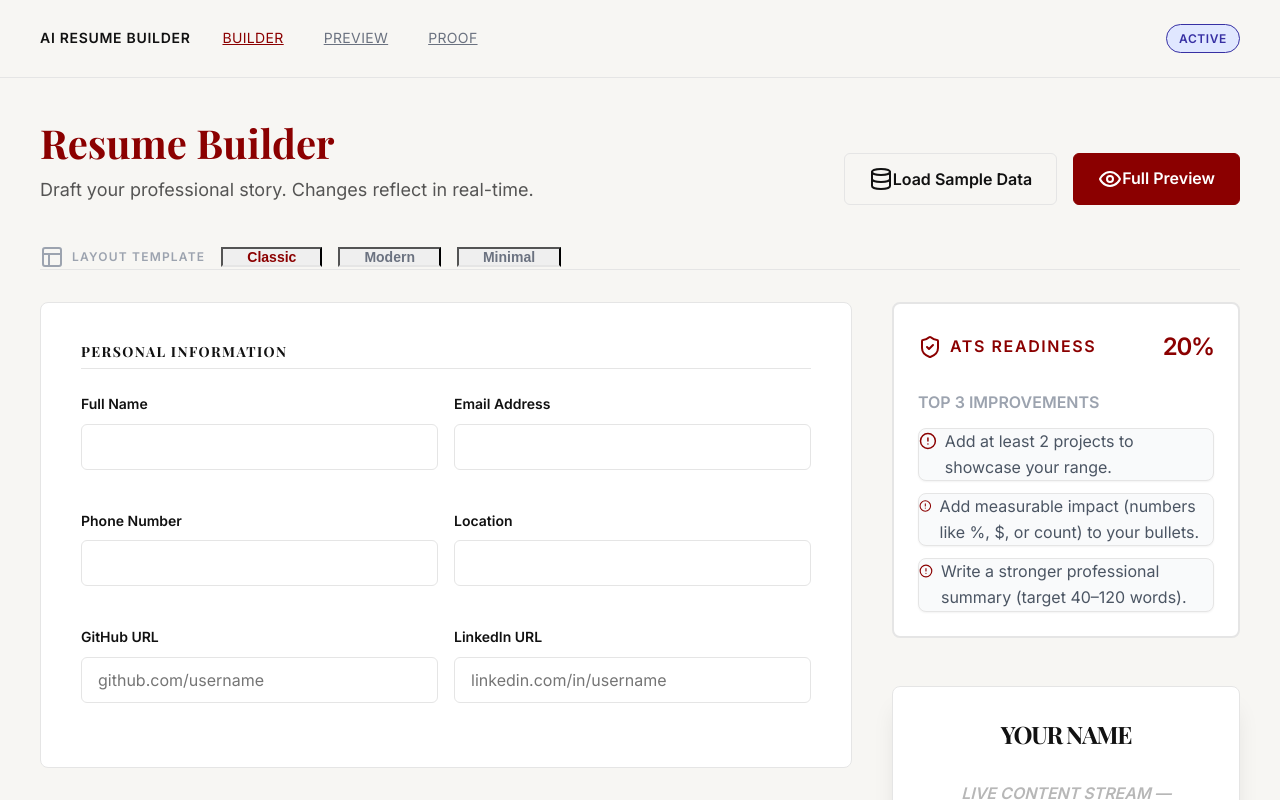
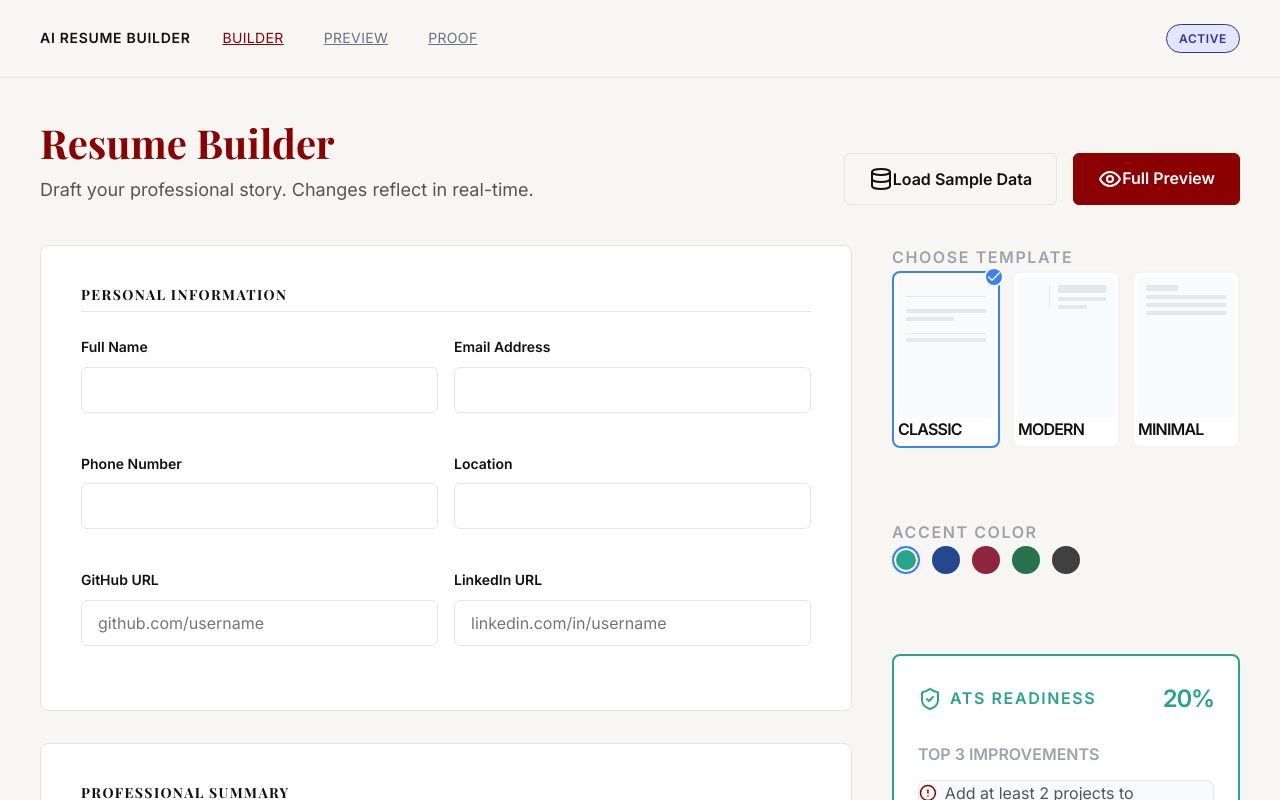
Before and after one commit to DEEPAK9815/AI-Resume-Builder, a React (Vite) app: page /builder in a window 1280 px wide. Shown: the top 800 px of the page. Built offline with nearby package versions, Linux system fonts and the light colour scheme; a web font is replaced by a local one.

Commit message:
Enhancement: Added Template Selection System and Color Customization

```diff
--- a/src/hooks/useResumeData.ts
+++ b/src/hooks/useResumeData.ts
@@ -35,6 +35,7 @@ export interface ResumeData {
         tools: string[];
     };
     template: 'classic' | 'modern' | 'minimal';
+    colorTheme: string;
 }
 
 const sampleData: ResumeData = {
@@ -68,7 +69,8 @@ const sampleData: ResumeData = {
         soft: ["Team Leadership", "Problem Solving"],
         tools: ["Git", "Docker", "AWS"]
     },
-    template: 'classic'
+    template: 'classic',
+    colorTheme: 'hsl(168, 60%, 40%)'
 };
 
 const STORAGE_KEY = 'resumeBuilderData';
@@ -84,7 +86,8 @@ const initialData: ResumeData = {
         soft: [],
         tools: []
     },
-    template: 'classic'
+    template: 'classic',
+    colorTheme: 'hsl(168, 60%, 40%)'
 };
 
 const getSavedData = (): ResumeData => {
@@ -128,6 +131,8 @@ export const useResumeData = () => {
     const updateSummary = (value: string) => setData(prev => ({ ...prev, summary: value }));
 
     const updateTemplate = (template: ResumeData['template']) => setData(prev => ({ ...prev, template }));
+
+    const updateColorTheme = (color: string) => setData(prev => ({ ...prev, colorTheme: color }));
 
     const addEducation = () => {
         setData(prev => ({
@@ -317,6 +322,7 @@ export const useResumeData = () => {
         updatePersonalInfo,
         updateSummary,
         updateTemplate,
+        updateColorTheme,
         addEducation,
         addExperience,
         addProject,
--- a/src/index.css
+++ b/src/index.css
@@ -902,3 +902,114 @@ p {
 .aspect-\[1\/1\.41\] {
   aspect-ratio: 1 / 1.41;
 }
+
+/* CUSTOMIZATION UI */
+.template-grid {
+  display: grid;
+  grid-template-columns: repeat(3, 1fr);
+  gap: 12px;
+  margin-bottom: 24px;
+}
+
+.template-card {
+  cursor: pointer;
+  border: 2px solid #f3f4f6;
+  border-radius: 8px;
+  padding: 4px;
+  background: white;
+  transition: all 0.2s;
+  position: relative;
+}
+
+.template-card:hover {
+  border-color: #e5e7eb;
+}
+
+.template-card.active {
+  border-color: #3b82f6;
+}
+
+.template-card .checkmark {
+  position: absolute;
+  top: -6px;
+  right: -6px;
+  background: #3b82f6;
+  color: white;
+  border-radius: 50%;
+  width: 20px;
+  height: 20px;
+  display: flex;
+  align-items: center;
+  justify-content: center;
+  font-size: 12px;
+  border: 2px solid white;
+  z-index: 10;
+}
+
+.template-thumb {
+  width: 100%;
+  height: 140px;
+  background: #f9fafb;
+  border-radius: 4px;
+  padding: 8px;
+  display: flex;
+  flex-direction: column;
+  gap: 4px;
+  overflow: hidden;
+}
+
+.color-picker {
+  display: flex;
+  gap: 12px;
+  margin-bottom: 24px;
+}
+
+.color-circle {
+  width: 28px;
+  height: 28px;
+  border-radius: 50%;
+  cursor: pointer;
+  border: 2px solid transparent;
+  transition: all 0.2s;
+}
+
+.color-circle:hover {
+  transform: scale(1.1);
+}
+
+.color-circle.active {
+  border-color: #3b82f6;
+  box-shadow: 0 0 0 2px white inset;
+}
+
+/* THUMBNAIL SKETCH ELEMENTS */
+.thumb-header {
+  height: 12px;
+  border-bottom: 1px solid #e5e7eb;
+  margin-bottom: 8px;
+}
+
+.thumb-line {
+  height: 4px;
+  background: #e5e7eb;
+  border-radius: 1px;
+  width: 100%;
+}
+
+.thumb-line.short {
+  width: 60%;
+}
+
+.thumb-sidebar {
+  width: 30%;
+  height: 100%;
+  border-right: 1px solid #e5e7eb;
+  padding-right: 4px;
+}
+
+.thumb-content {
+  flex: 1;
+  display: flex;
+  flex-direction: column;
+  gap: 4px;
+}
--- a/src/pages/Builder.tsx
+++ b/src/pages/Builder.tsx
@@ -7,14 +7,14 @@ import {
     Trash2,
     ShieldCheck,
     AlertCircle,
-    Layout,
     Sparkles,
     X,
     ChevronDown,
     ChevronUp,
     Github,
     ExternalLink,
-    Loader2
+    Loader2,
+    Check
 } from 'lucide-react';
 import { Link } from 'react-router-dom';
 
@@ -102,6 +102,7 @@ export const Builder: React.FC = () => {
         updatePersonalInfo,
         updateSummary,
         updateTemplate,
+        updateColorTheme,
         addEducation,
         addExperience,
         addProject,
@@ -123,11 +124,6 @@ export const Builder: React.FC = () => {
         setIsSuggesting(false);
     };
 
-    const templates: Array<{ id: 'classic' | 'modern' | 'minimal'; label: string }> = [
-        { id: 'classic', label: 'Classic' },
-        { id: 'modern', label: 'Modern' },
-        { id: 'minimal', label: 'Minimal' }
-    ];
 
     return (
         <div className="kn-page">
@@ -148,26 +144,6 @@ export const Builder: React.FC = () => {
                 </div>
             </div>
 
-            <div className="px-10 mb-8 max-w-[1400px] mx-auto w-full">
-                <div className="flex items-center gap-4 border-b border-gray-200">
-                    <div className="flex items-center gap-2 text-gray-400 mr-4 py-3">
-                        <Layout className="w-4 h-4" />
-                        <span className="text-xs font-bold uppercase tracking-widest">Layout Template</span>
-                    </div>
-                    {templates.map(t => (
-                        <button
-                            key={t.id}
-                            className={`py-3 px-6 text-sm font-bold transition-all border-b-2 ${data.template === t.id
-                                ? 'border-red-800 text-red-800'
-                                : 'border-transparent text-gray-500 hover:text-gray-800'
-                                }`}
-                            onClick={() => updateTemplate(t.id)}
-                        >
-                            {t.label}
-                        </button>
-                    ))}
-                </div>
-            </div>
 
             <div className="kn-content-grid">
                 <section className="kn-workspace flex flex-col gap-8 pb-32">
@@ -407,18 +383,89 @@ export const Builder: React.FC = () => {
                 {/* Right: Live Preview Panel */}
                 <aside className="kn-secondary-panel sticky top-32 h-fit">
 
+                    {/* Template Picker */}
+                    <div className="mb-6">
+                        <label className="text-[10px] font-black uppercase tracking-widest text-gray-400 mb-3 block">Choose Template</label>
+                        <div className="template-grid">
+                            {[
+                                { id: 'classic', label: 'Classic', sketch: 'single' },
+                                { id: 'modern', label: 'Modern', sketch: 'two' },
+                                { id: 'minimal', label: 'Minimal', sketch: 'clean' }
+                            ].map(t => (
+                                <div
+                                    key={t.id}
+                                    className={`template-card ${data.template === t.id ? 'active' : ''}`}
+                                    onClick={() => updateTemplate(t.id as any)}
+                                >
+                                    {data.template === t.id && <div className="checkmark"><Check className="w-3 h-3" /></div>}
+                                    <div className="template-thumb">
+                                        {t.sketch === 'single' && (
+                                            <>
+                                                <div className="thumb-header" />
+                                                <div className="thumb-line" />
+                                                <div className="thumb-line short" />
+                                                <div className="thumb-line" style={{ marginTop: '8px', height: '1px' }} />
+                                                <div className="thumb-line" />
+                                            </>
+                                        )}
+                                        {t.sketch === 'two' && (
+                                            <div className="flex h-full gap-2">
+                                                <div className="thumb-sidebar bg-gray-100/50" />
+                                                <div className="thumb-content">
+                                                    <div className="thumb-line" style={{ height: '8px' }} />
+                                                    <div className="thumb-line" />
+                                                    <div className="thumb-line short" />
+                                                </div>
+                                            </div>
+                                        )}
+                                        {t.sketch === 'clean' && (
+                                            <>
+                                                <div className="thumb-line" style={{ height: '6px', width: '40%' }} />
+                                                <div className="thumb-line" />
+                                                <div className="thumb-line" />
+                                                <div className="thumb-line" />
+                                            </>
+                                        )}
+                                    </div>
+                                    <span className="text-[9px] font-black uppercase tracking-tighter mt-1 block text-center">{t.label}</span>
+                                </div>
+                            ))}
+                        </div>
+                    </div>
+
+                    {/* Color Picker */}
+                    <div className="mb-8">
+                        <label className="text-[10px] font-black uppercase tracking-widest text-gray-400 mb-3 block">Accent Color</label>
+                        <div className="color-picker">
+                            {[
+                                'hsl(168, 60%, 40%)',
+                                'hsl(220, 60%, 35%)',
+                                'hsl(345, 60%, 35%)',
+                                'hsl(150, 50%, 30%)',
+                                'hsl(0, 0%, 25%)'
+                            ].map(color => (
+                                <div
+                                    key={color}
+                                    className={`color-circle ${data.colorTheme === color ? 'active' : ''}`}
+                                    style={{ backgroundColor: color }}
+                                    onClick={() => updateColorTheme(color)}
+                                />
+                            ))}
+                        </div>
+                    </div>
+
                     {/* ATS Score Meter */}
-                    <div className="kn-panel-box bg-white border-2 border-red-800 mb-6 font-sans">
+                    <div className="kn-panel-box bg-white mb-6 font-sans" style={{ borderColor: data.colorTheme, borderWidth: '2px', borderStyle: 'solid' }}>
                         <div className="flex justify-between items-center mb-4">
-                            <div className="flex items-center gap-2 text-red-800 font-black uppercase text-[10px] tracking-widest">
+                            <div className="flex items-center gap-2 font-black uppercase text-[10px] tracking-widest" style={{ color: data.colorTheme }}>
                                 <ShieldCheck className="w-5 h-5" />
                                 <span>ATS Readiness</span>
                             </div>
-                            <span className="text-2xl font-black text-red-800 tracking-tighter">{score}%</span>
+                            <span className="text-2xl font-black tracking-tighter" style={{ color: data.colorTheme }}>{score}%</span>
                         </div>
 
                         <div className="w-full h-2 bg-gray-100 rounded-full overflow-hidden mb-6">
-                            <div className="h-full bg-red-800 transition-all duration-500 ease-in-out" style={{ width: `${score}%` }} />
+                            <div className="h-full transition-all duration-500 ease-in-out" style={{ width: `${score}%`, backgroundColor: data.colorTheme }} />
                         </div>
 
                         {suggestions.length > 0 && (
@@ -447,7 +494,7 @@ export const Builder: React.FC = () => {
 
                         {data.skills.technical.length > 0 && (
                             <div className="mb-6">
-                                <h4 className="border-b border-black text-[10px] uppercase tracking-widest mb-3 pb-1 font-sans font-black">Skills</h4>
+                                <h4 className="text-[10px] uppercase tracking-widest mb-3 pb-1 font-sans font-black" style={{ borderBottom: `1px solid ${data.colorTheme}` }}>Skills</h4>
                                 <div className="flex flex-wrap gap-1.5">
                                     {[...data.skills.technical, ...data.skills.soft, ...data.skills.tools].slice(0, 12).map((s, i) => (
                                         <span key={i} className="text-[8px] bg-gray-100 px-2 py-0.5 rounded font-sans font-bold uppercase tracking-tighter">{s}</span>
@@ -459,7 +506,7 @@ export const Builder: React.FC = () => {
 
                         {data.projects.length > 0 && (
                             <div className="mb-6">
-                                <h4 className="border-b border-black text-[10px] uppercase tracking-widest mb-3 pb-1 font-sans font-black">Latest Project</h4>
+                                <h4 className="text-[10px] uppercase tracking-widest mb-3 pb-1 font-sans font-black" style={{ borderBottom: `1px solid ${data.colorTheme}` }}>Latest Project</h4>
                                 {data.projects.slice(0, 1).map((proj, idx) => (
                                     <div key={idx} className="bg-gray-50/50 p-4 rounded-lg border border-gray-100">
                                         <div className="flex justify-between items-center mb-1">
```
Also changed, not shown: src/pages/Preview.tsx (+65 -50 lines).
